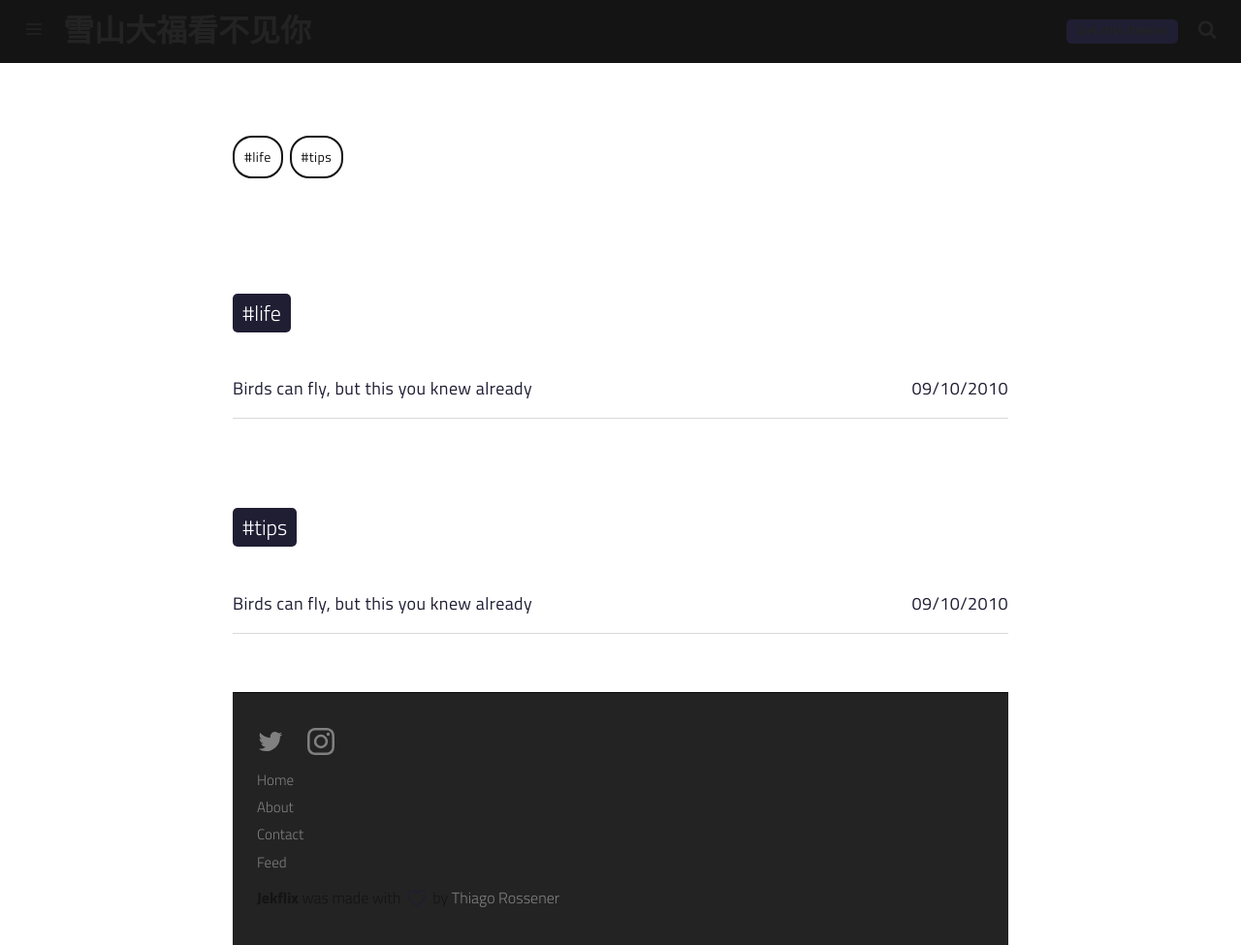
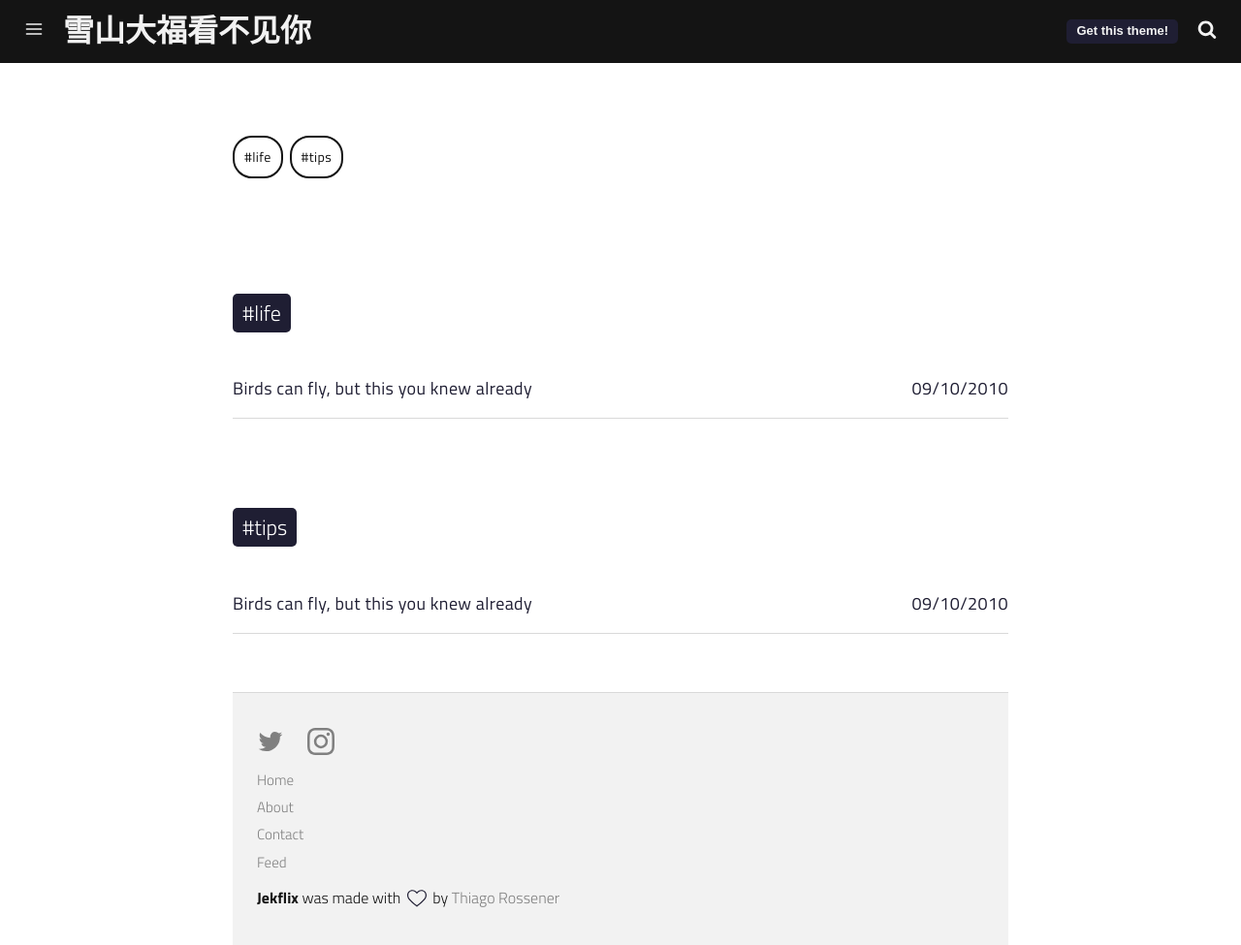
Before and after one commit to XiaoruiYIN/XiaoruiYIN.github.io, a Jekyll site: the page built from tags.html, in a window 1280 px wide and 975 px high. Shown: the whole window at 97% size. Built offline with Jekyll 4.4.1, drawn with Linux system fonts in a browser that asks for light colours; a script that is not in the unit is left out.

Commit message:
Update styles.scss

```diff
--- a/assets/css/styles.scss
+++ b/assets/css/styles.scss
@@ -3,7 +3,7 @@
 
 $themeColor: #1f1e33;
 $primaryDark: #141414;
-$accentDark: #232323;
+$accentDark: #f2f2f2;
 $lightGray: #f2f2f2;
 $texts: #333333;
 
```
